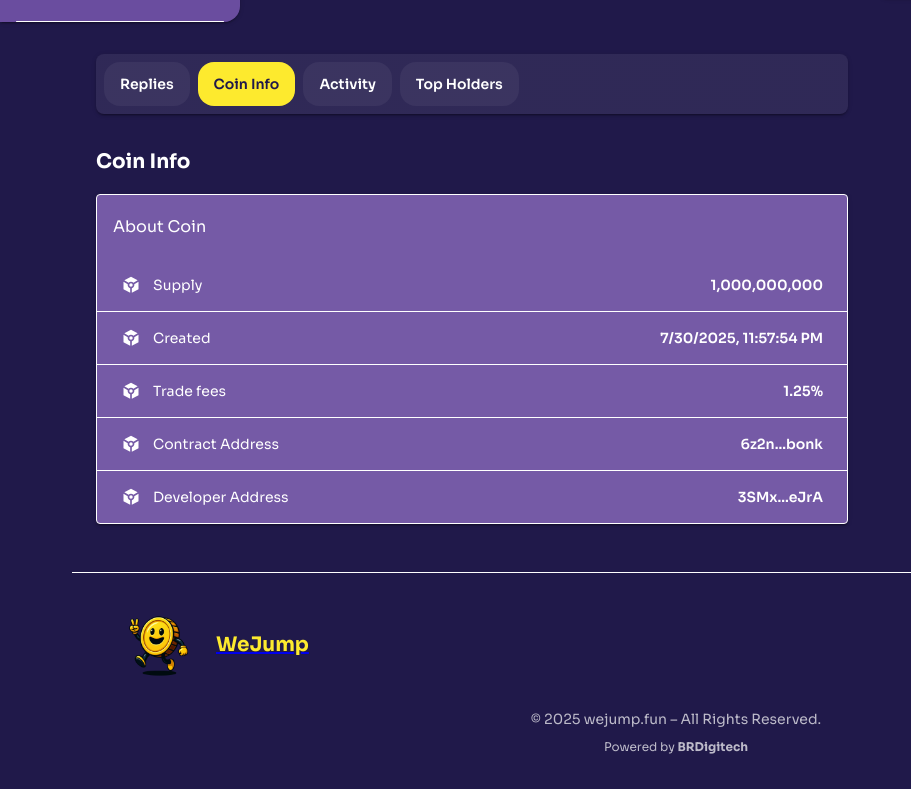
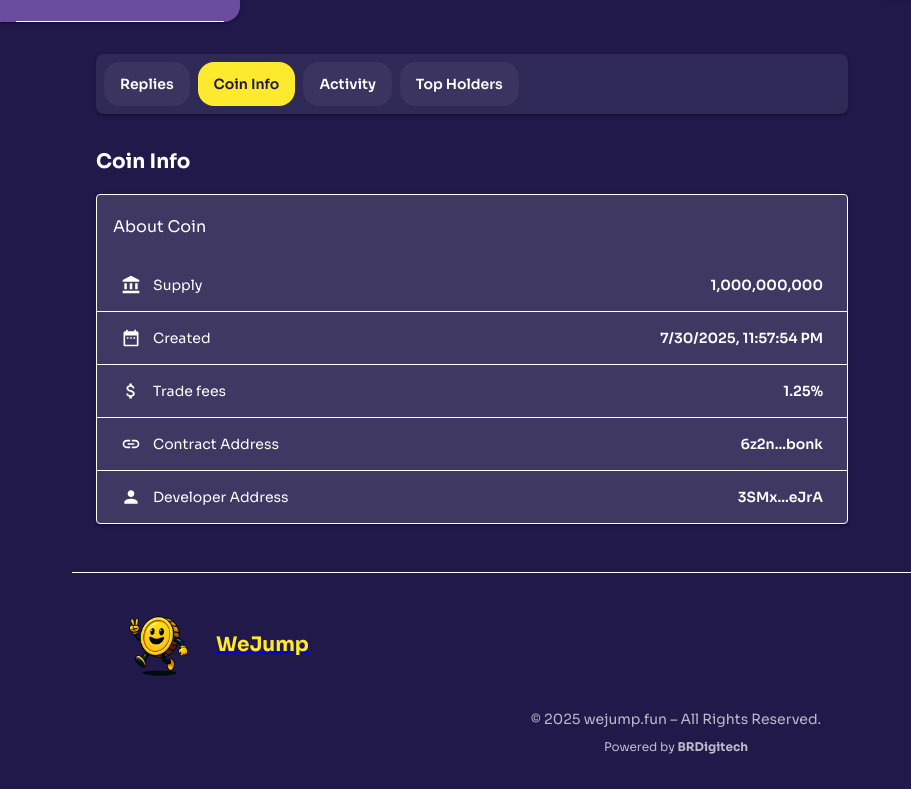
Before and after one commit to TayyabaK/wejump, a Next.js app: page /token/1 in a window 1280 px wide. Shown: the part 778-1567 px from the top of the page, without its empty margins (0-911 px from the left). Built offline with nearby package versions, Linux system fonts and the light colour scheme; some icons are missing.

Commit message:
refactor: enhance TokenInfoAccordion with improved icon handling and dark mode support, and add themeExtra for consistent theming

```diff
--- a/src/components/token-detail/token-info-accordion.tsx
+++ b/src/components/token-detail/token-info-accordion.tsx
@@ -11,56 +11,44 @@ import {
 } from '@mui/material';
 import ExpandMoreIcon from '@mui/icons-material/ExpandMore';
 import {
-  AccountBalanceWallet,
+  AccountBalance,
   AttachMoney,
-  Code,
   DateRange,
-  Group,
   Link,
   LockClock,
-  ShowChart,
-  Storage,
   Timeline,
   Token,
-  TrendingUp,
+  Person,
 } from '@mui/icons-material';
 import { useThemeMode } from '@/theme/theme-context';
+import { themeExtra } from '@/theme/theme-extra';
 
 type TokenInfoAccordionProps = {
   info: Record<string, string | number>;
 };
 
 const getIconForLabel = (label: string) => {
-  switch (label.toLowerCase()) {
-    case 'contract':
-      return <Code fontSize='small' />;
-    case 'market cap':
+  switch (true) {
+    case /supply/i.test(label) && !/total/i.test(label):
+      return <AccountBalance fontSize='small' />;
+    case /trade fees/i.test(label):
       return <AttachMoney fontSize='small' />;
-    case 'holders':
-      return <Group fontSize='small' />;
-    case 'launch date':
+    case /created/i.test(label):
       return <DateRange fontSize='small' />;
-    case 'liquidity':
-      return <AccountBalanceWallet fontSize='small' />;
-    case 'volume':
-      return <ShowChart fontSize='small' />;
-    case 'price':
-      return <TrendingUp fontSize='small' />;
-    case 'website':
+    case /developer address/i.test(label):
+      return <Person fontSize='small' />;
+    case /contract address/i.test(label):
       return <Link fontSize='small' />;
-    case 'blockchain':
-      return <Storage fontSize='small' />;
-    case 'locked':
+    case /locked/i.test(label):
       return <LockClock fontSize='small' />;
-    case 'total supply':
+    case /total supply/i.test(label):
       return <Token fontSize='small' />;
-    case 'price change':
+    case /price change/i.test(label):
       return <Timeline fontSize='small' />;
     default:
       return <Token fontSize='small' />;
   }
 };
-
 export default function TokenInfoAccordion({ info }: TokenInfoAccordionProps) {
   const theme = useTheme();
   const { mode } = useThemeMode();
@@ -76,7 +64,9 @@ export default function TokenInfoAccordion({ info }: TokenInfoAccordionProps) {
         defaultExpanded
         elevation={2}
         sx={{
-          backgroundColor: theme.palette.background.paper,
+          backgroundColor: isDarkMode
+            ? themeExtra.purple.dark
+            : theme.palette.background.paper,
           border: '1px solid',
           borderColor: isDarkMode ? '#ffffff' : '#A9A9A9',
         }}>
--- /dev/null
+++ b/src/theme/theme-extra.tsx
@@ -0,0 +1,28 @@
+export const themeExtra = {
+  purple: {
+    dark: '#302957', // Deep purple (for dark mode backgrounds)
+    main: '#6A35D9', // Primary purple (main brand color)
+    light: '#755AA6', // Light purple (for highlights)
+    default: '#4A1FB8', // Default purple (balanced middle)
+    contrastText: '#FFFFFF', // White text for contrast
+    // Additional variations
+    shades: {
+      50: '#F5F0FF',
+      100: '#E6D6FF',
+      200: '#D0B0FF',
+      300: '#B78AFF',
+      400: '#9D6AFF',
+      500: '#7E45FF',
+      600: '#6A35D9',
+      700: '#4A1FB8',
+      800: '#2A0D45',
+      900: '#1A0633',
+    },
+    // Gradient options
+    gradients: {
+      primary: 'linear-gradient(135deg, #6A35D9 0%, #4A1FB8 100%)',
+      light: 'linear-gradient(135deg, #9D6AFF 0%, #6A35D9 100%)',
+      dark: 'linear-gradient(135deg, #4A1FB8 0%, #2A0D45 100%)',
+    },
+  },
+};
```
